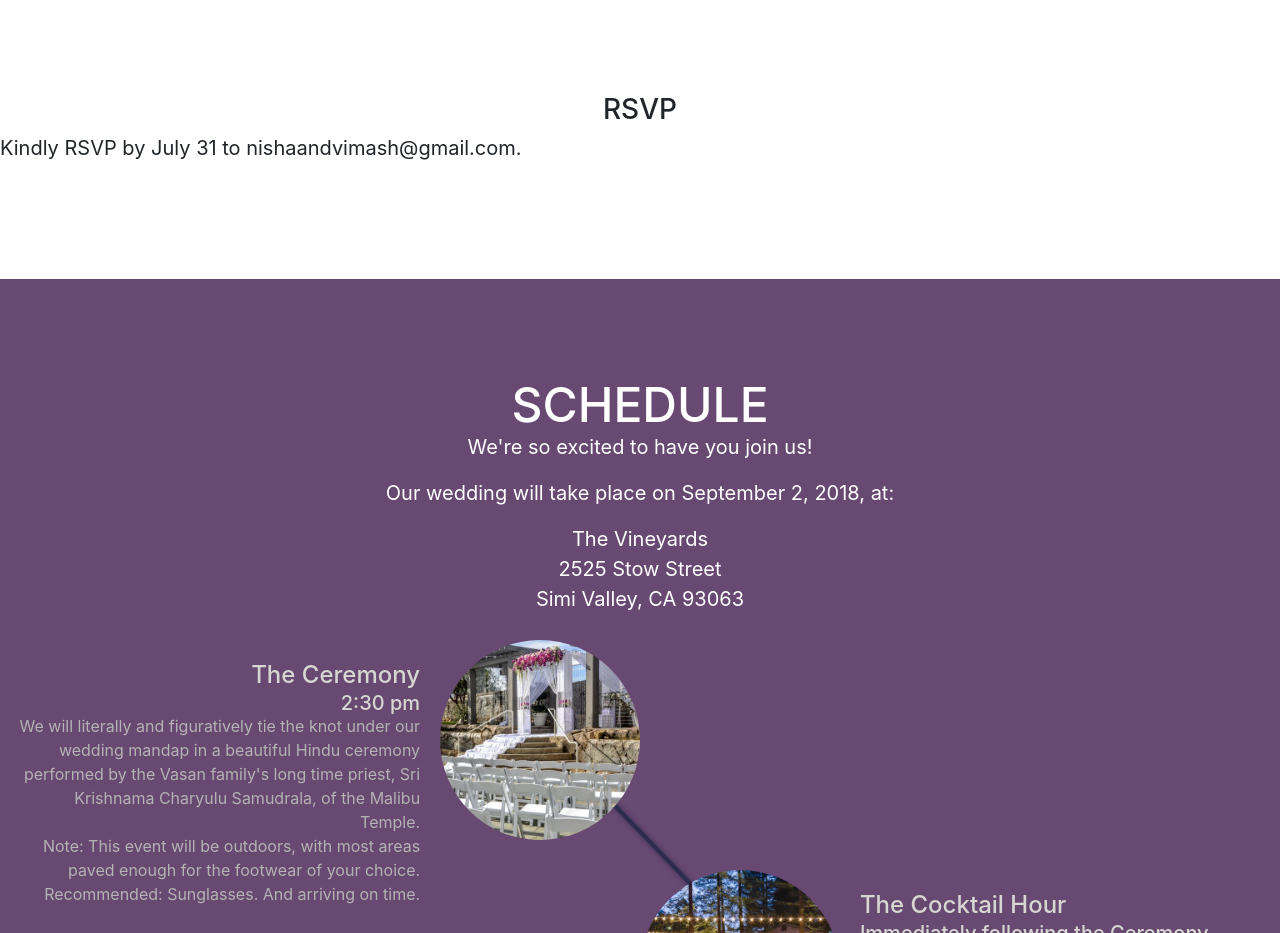
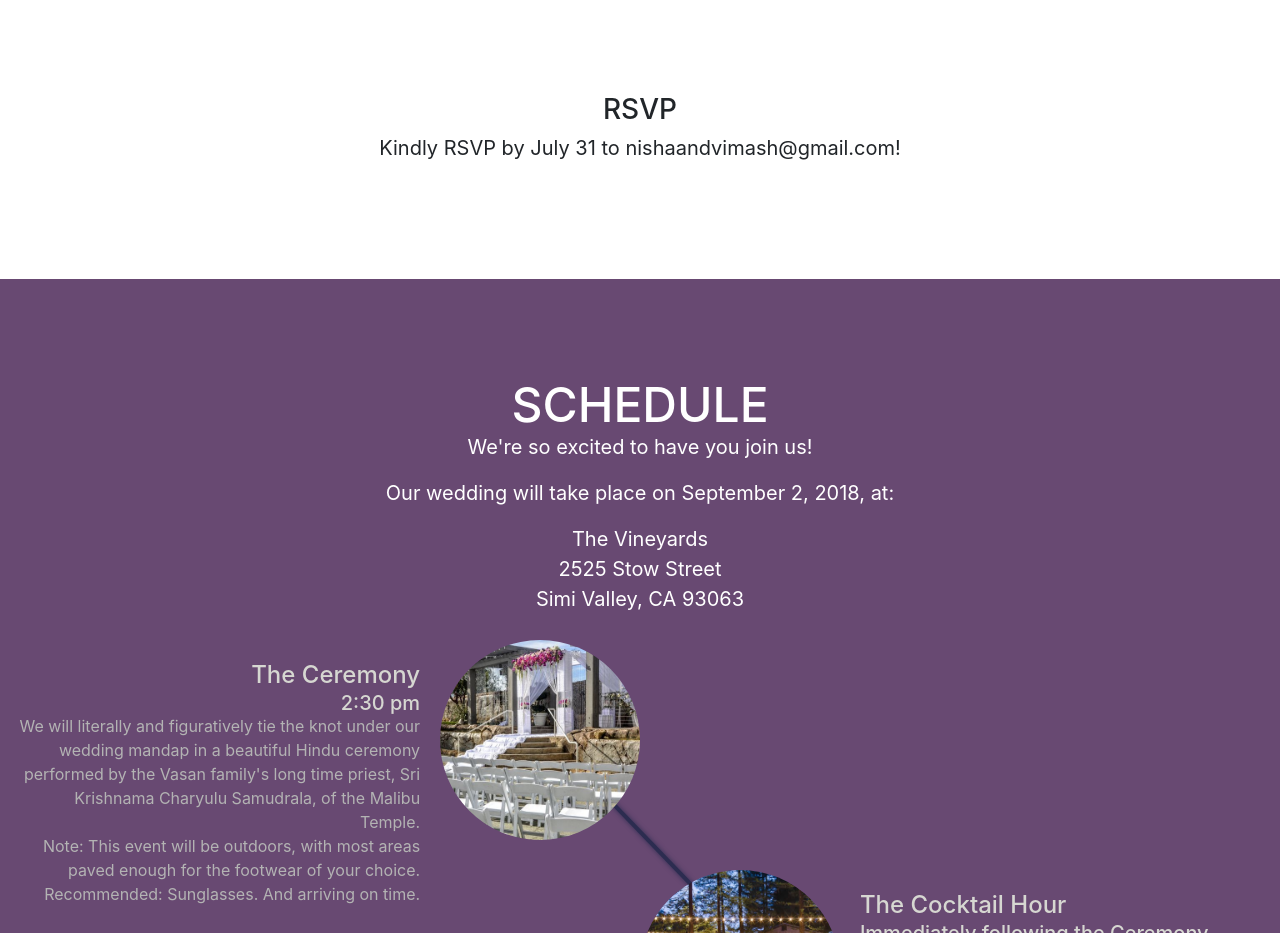
Before and after one commit to Shree33/NishaVimashWedding, a website with bundled scripts: page index.html in a window 1280 px wide. Shown: the part 820-1753 px from the top of the page. Built offline with nearby package versions, Linux system fonts and the light colour scheme.

Commit message:
rsvp section centered

```diff
--- a/index.html
+++ b/index.html
@@ -83,7 +83,7 @@
 
   <section id="RSVP">
       <h3 class="text-center">RSVP</h3>
-      <p> Kindly RSVP by July 31 to nishaandvimash@gmail.com.</p>
+      <p class="text-center"> Kindly RSVP by July 31 to nishaandvimash@gmail.com!</p>
 <!--       <p class="text-center">Enter your email to confirm your attendance!</p>
 
       <form id='rsvpform' class="text-center">
```
